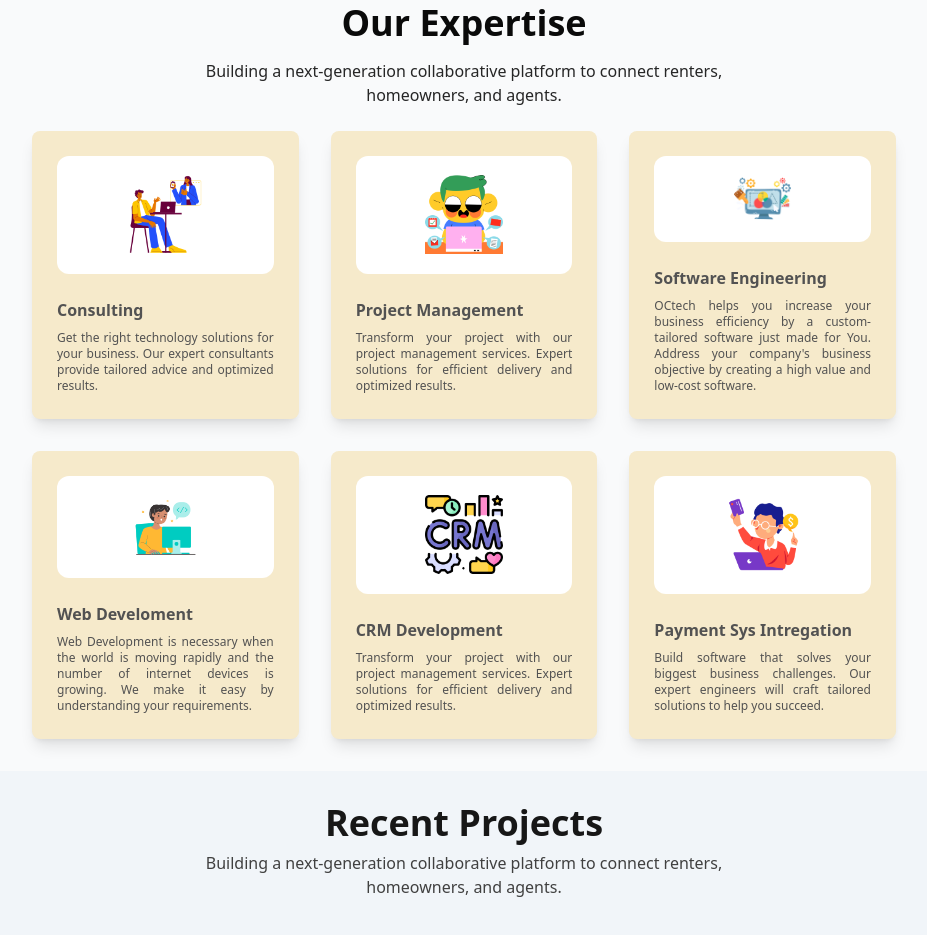
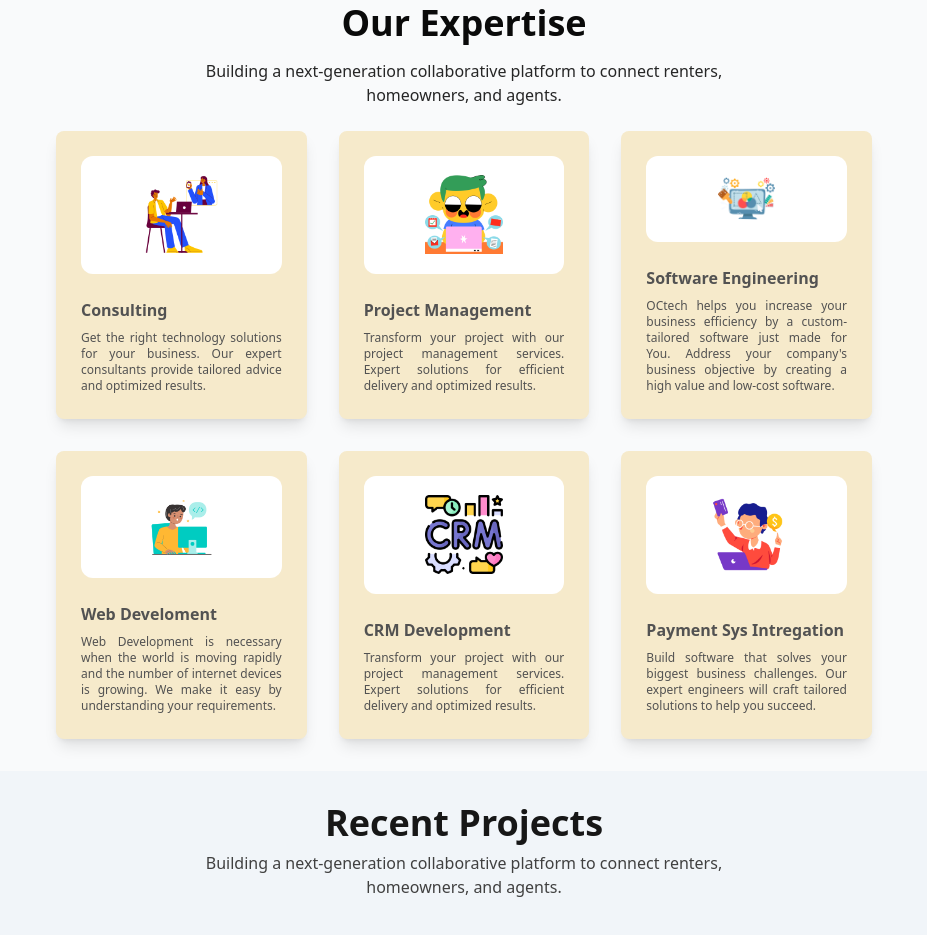
Before and after one commit to ankitmahato03/ProjectAlfa, a Next.js app: page / in a window 1280 px wide. Shown: the part 1320-2255 px from the top of the page, without its empty margins (176-1103 px from the left). Built offline with nearby package versions, Linux system fonts and the light colour scheme.

Commit message:
Fix the Our Expertise component style issue

```diff
--- a/src/components/OurExpertise.jsx
+++ b/src/components/OurExpertise.jsx
@@ -17,7 +17,7 @@ const OurExpertise = () => {
           homeowners, and agents.
         </p>
       </div>
-      <BentoGrid className="w-full max-w-4xl grid grid-cols-1 sm:grid-cols-2 lg:grid-cols-3 gap-4 sm:gap-6 lg:gap-8">
+      <BentoGrid className="w-full max-w-4xl grid grid-cols-1 px-10 sm:grid-cols-2 lg:grid-cols-3 gap-4 sm:gap-6 lg:gap-8">
         {itemsData.items.map((item, index) => (
           <BentoGridItem
             key={index}
```
